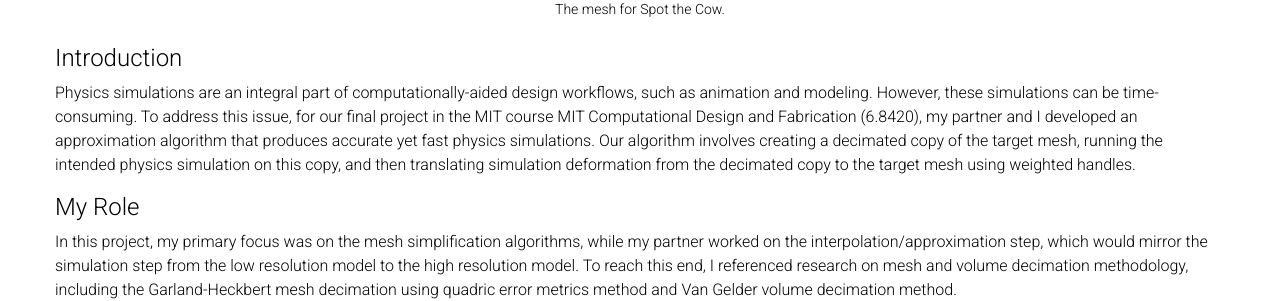
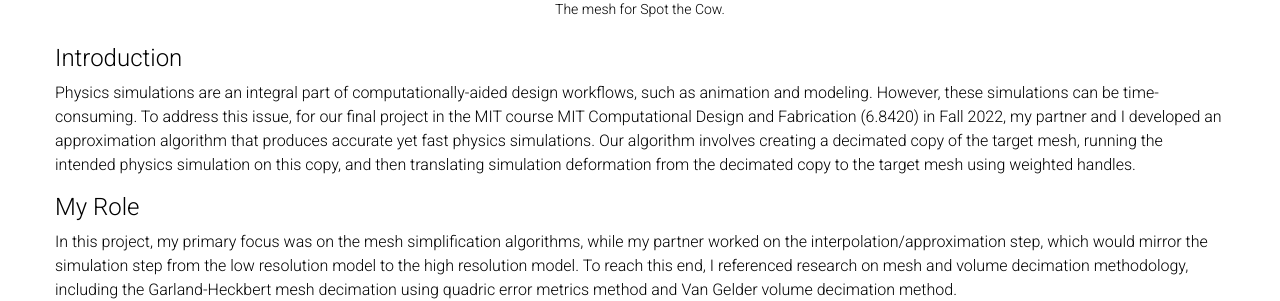
Before and after one commit to RedSweatshirt/RedSweatshirt.github.io, a Jekyll site: the page built from _projects/mesh_simp_phys_sim.md, in a window 1280 px wide and 900 px high, scrolled down 503 px. Shown: the part 177-478 px from the top of the window. Built offline with Jekyll 4.4.1, drawn with Linux system fonts in a browser that asks for light colours; full-size pictures stand in for the smaller copies a plugin makes; comment, search, counter and statistics services are not loaded; a style sheet for code colours, icons or effects is not loaded.

Commit message:
Update resume, dates on projects

```diff
--- a/_projects/mesh_simp_phys_sim.md
+++ b/_projects/mesh_simp_phys_sim.md
@@ -19,7 +19,7 @@ category: school
 </div>
 
 #### Introduction
-Physics simulations are an integral part of computationally-aided design workflows, such as animation and modeling. However, these simulations can be time-consuming. To address this issue, for our final project in the MIT course MIT Computational Design and Fabrication (6.8420), my partner and I developed an approximation algorithm that produces accurate yet fast physics simulations. Our algorithm involves creating a decimated copy of the target mesh, running the intended physics simulation on this copy, and then translating simulation deformation from the decimated copy to the target mesh using weighted handles.
+Physics simulations are an integral part of computationally-aided design workflows, such as animation and modeling. However, these simulations can be time-consuming. To address this issue, for our final project in the MIT course MIT Computational Design and Fabrication (6.8420) in Fall 2022, my partner and I developed an approximation algorithm that produces accurate yet fast physics simulations. Our algorithm involves creating a decimated copy of the target mesh, running the intended physics simulation on this copy, and then translating simulation deformation from the decimated copy to the target mesh using weighted handles.
 
 #### My Role
 In this project, my primary focus was on the mesh simplification algorithms, while my partner worked on the interpolation/approximation step, which would mirror the simulation step from the low resolution model to the high resolution model. To reach this end, I referenced research on mesh and volume decimation methodology, including the Garland-Heckbert mesh decimation using quadric error metrics method and Van Gelder volume decimation method.
```
Also changed, not shown: _projects/photon_mapping.md (+1 -1 lines), 1 other file.
